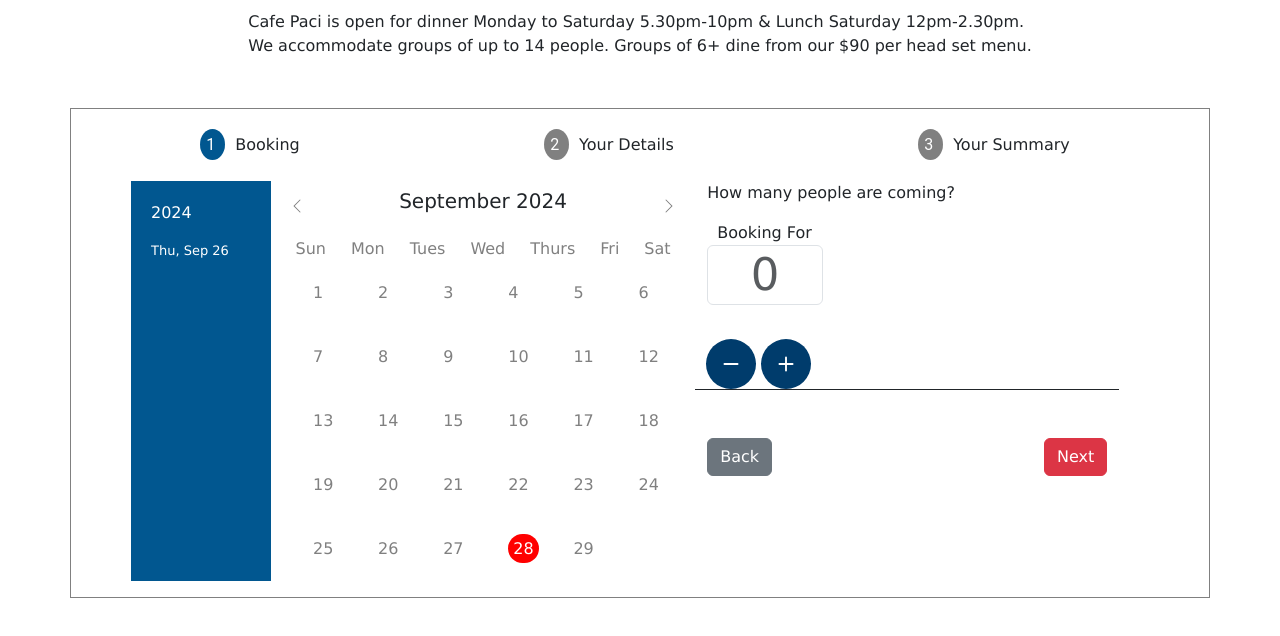
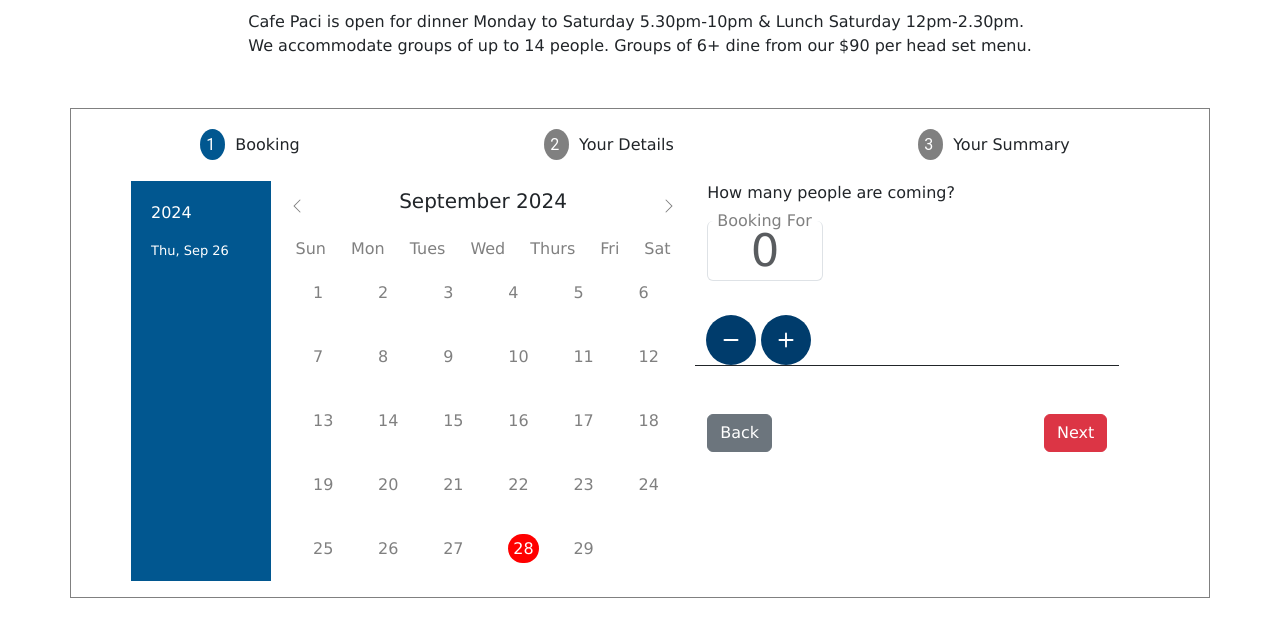
Before and after one commit to Knlight/RestaurantApp, a website: page reservation.html in a window 1280 px wide. Shown: the part 146-782 px from the top of the page. Drawn offline with nearby package versions, Linux system fonts and the light colour scheme; a web font is replaced by a local one.

Commit message:
reservationAllAdded

```diff
--- a/reservation.html
+++ b/reservation.html
@@ -96,7 +96,31 @@
   background-color: rgb(3, 41, 71);
   border-radius: 20px;
   margin-top: 10px;
-  padding;
+}
+
+.bookingLabel{
+  position: absolute;
+  top: -12px;
+  z-index: 1;
+  color:  gray;
+}
+
+.bookingInput{
+  position: relative;
+  z-index: 0;
+  border-top:none;
+}
+
+.bookingInput:hover{
+border: 1px solid black;
+border-top: none;
+box-shadow: none;
+}
+
+.bookingInput:focus{
+border: 1px solid black;
+border-top: none;
+box-shadow: none;
 }
 
 </style>
@@ -327,7 +351,7 @@
             <div class="row input-group">
               <div class="col-2 mb-4">
                 <span class="bookingLabel" style="margin-left: 10px;">Booking For</span>
-                <input type="text" class="form-control" placeholder="0" aria-label="Username" aria-describedby="basic-addon1" style="height: 60px" >
+                <input type="text" class="form-control bookingInput" placeholder="0" aria-label="Username" aria-describedby="basic-addon1" style="height: 60px" >
               </div>
               <div class="col-8">
                 <button class="bookingIcons rounded-circle">
```
